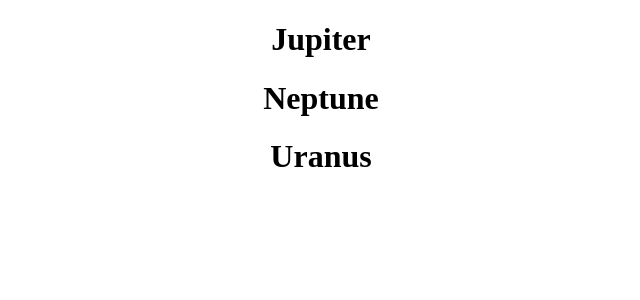
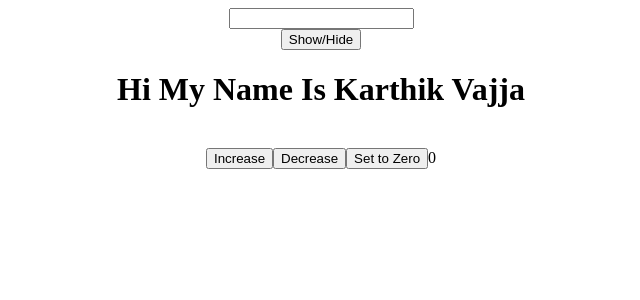
Before and after one commit to KarthikVajja/reactdemo, a React (Create React App) app: page / in a window 1280 px wide. Shown: the top 300 px of the page, without its empty margins (319-959 px from the left). Built offline with nearby package versions, Linux system fonts and the light colour scheme.

Commit message:
stateHooks

```diff
--- a/src/App.js
+++ b/src/App.js
@@ -1,23 +1,45 @@
 import "./App.css";
-import { Planets } from "./User";
+import { useState } from "react";
 
 function App() {
-  const planets = [
-    { name: "Mars", isGasPlanet: false },
-    { name: "Earth", isGasPlanet: false },
-    { name: "Jupiter", isGasPlanet: true },
-    { name: "Venus", isGasPlanet: false },
-    { name: "Neptune", isGasPlanet: true },
-    { name: "Uranus", isGasPlanet: true },
-  ];
+
+  const [val, setVal] = useState('');
+  const [showText, setShowText] = useState(true);
+  const [count, setCount] = useState(0);
+
+  const handleButton = () => {
+    setShowText(!showText);
+  }
+
+  const handleInputChange = (event) => {
+    console.log(event.target.value);
+    setVal(event.target.value)
+  }
+
+  const countZero = () => {
+    setCount(0);
+  }
+
+  const countMinus = () => {
+    setCount(count-1);
+  }
+
+  const countPlus = () => {
+    setCount(count+1);
+  }
 
   return (
     <div className="App">
-      {
-        planets.map((planet,key) => {
-          return <Planets planet={planet} />
-        })
-      }
+      <input type="text" onChange={handleInputChange}/>
+      {val}
+      <br />
+      <button onClick={handleButton}>Show/Hide</button>
+      {showText && <h1> Hi My Name Is Karthik Vajja </h1>}
+      <br />
+      <button onClick={countPlus}>Increase</button>
+      <button onClick={countMinus}>Decrease</button>
+      <button onClick = {countZero}>Set to Zero</button>
+      {count}
     </div>
   );
 }
```
